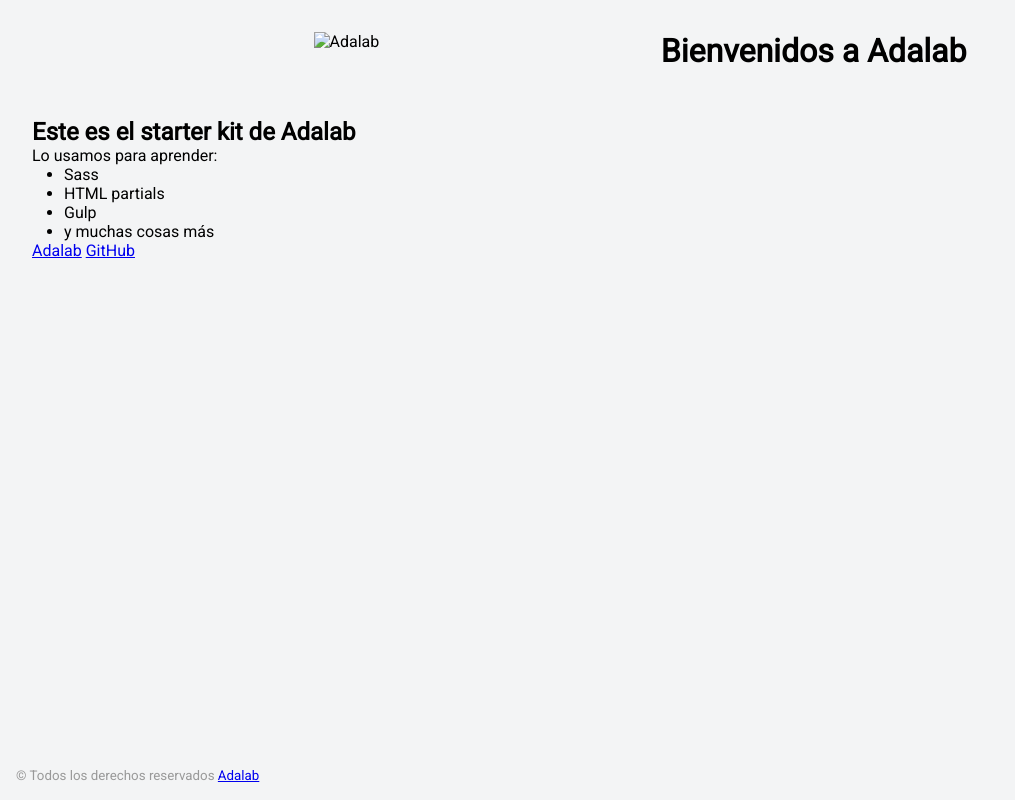
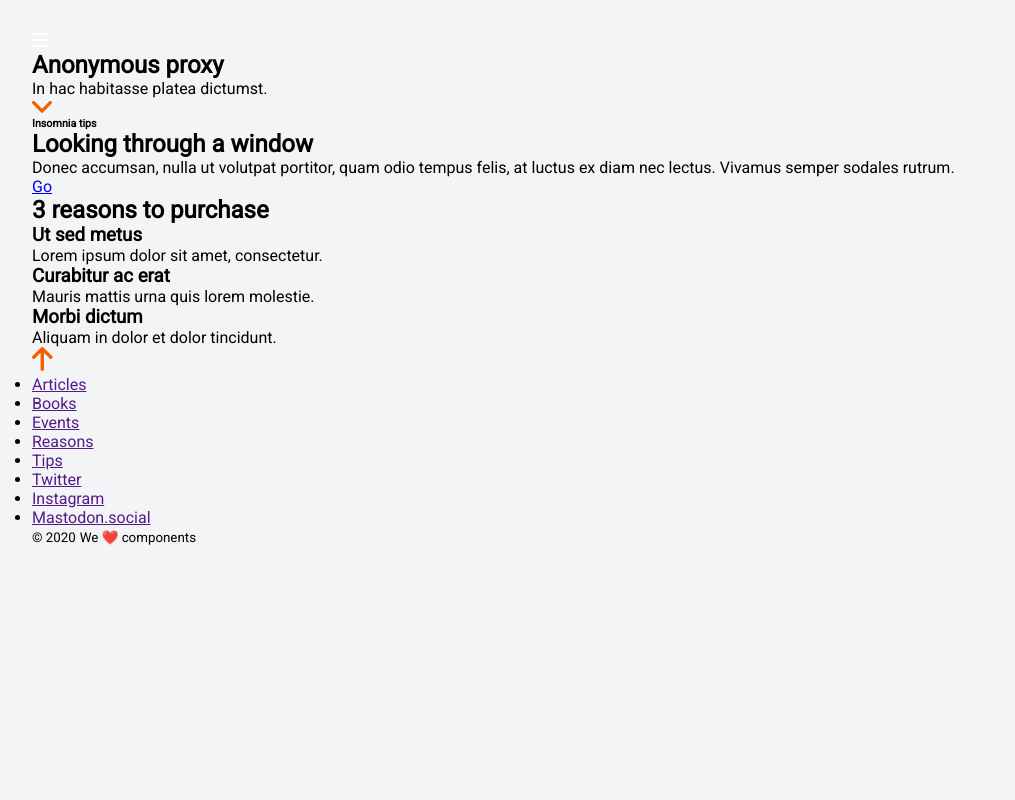
Before and after one commit to LuciaMezquida/anonymous-proxy, a website: page docs/index.html in a window 1280 px wide. Shown: the whole page, without its empty margins (0-1015 px from the left). Drawn offline with Linux system fonts and the light colour scheme.

Commit message:
Run docs

```diff
--- a/docs/assets/css/main.css
+++ /dev/null
@@ -1 +0,0 @@
-*{box-sizing:border-box;margin:0;padding:0}.link__adalab:hover{background-color:#099d8d;color:#fff}.link__github:hover{background-color:#CCC;color:#000}body{padding:2rem;height:100vh;background:url("../images/logo-adalab.png") center center no-repeat #f3f4f5;font-family:"Roboto",sans-serif}.page__header{display:flex;justify-content:space-evenly;margin-bottom:3rem}.page__footer{position:fixed;left:0;bottom:0;width:100vw;padding:1rem;color:#999}.main__list{padding-left:2rem}
--- /dev/null
+++ b/docs/assets/css/styles.css
@@ -0,0 +1 @@
+*{box-sizing:border-box;margin:0;padding:0}.link__adalab:hover{background-color:#099d8d;color:#fff}.link__github:hover{background-color:#CCC;color:#000}body{padding:2rem;height:100vh;background:#f3f4f5;font-family:"Roboto",sans-serif}
--- a/docs/index.html
+++ b/docs/index.html
@@ -4,42 +4,93 @@
     <meta charset="UTF-8" />
     <meta name="viewport" content="width=device-width, initial-scale=1" />
     <title>Adalab Web Starter Kit</title>
-    <link href="https://fonts.googleapis.com/css?family=Roboto&display=swap" rel="stylesheet" />
-    <link rel="stylesheet" href="./assets/css/main.css" />
-    <link rel="icon" href="./assets/images/favicon.png" />
+    <link
+      href="https://fonts.googleapis.com/css?family=Roboto&display=swap"
+      rel="stylesheet"
+    />
+    <link
+      rel="shortcut icon"
+      href="./assets/images/favicon.png"
+      type="image/x-icon"
+    />
+    <link rel="stylesheet" href="./assets/css/styles.css" />
   </head>
 
   <body>
-    <div class="page">
-      <header class="page__header">
-        <img src="./assets/images/logo-adalab.png" alt="Adalab">
-        <h1>Bienvenidos a Adalab</h1>
-      </header>
-
-      <main class="page__main">
-        <h2>Este es el starter kit de Adalab</h2>
-        <p>Lo usamos para aprender:</p>
-        <ul class="main__list">
-          <li>Sass</li>
-          <li>HTML partials</li>
-          <li>Gulp</li>
-          <li>y muchas cosas más</li>
+    <header class="header">
+      <a class="header__button" href="https://adalab.es/" title="Web de Adalab"
+        ><img src="./assets/images/ico-menu.svg" alt="menú"
+      /></a>
+    </header>
+    <section class="hero">
+      <div class="hero__text">
+        <h1 class="hero__text--title">Anonymous proxy</h1>
+        <p class="hero__text--paragraph">In hac habitasse platea dictumst.</p>
+        <a class="hero__text--down" href="" title="Go to 3 Reasons To Purchase"
+          ><img src="./assets/images/ico-scroll-down.svg" alt="botón"
+        /></a>
+      </div>
+    </section>
+    <main class="main">
+      <article class="main__looking">
+        <h6>Insomnia tips</h6>
+        <h2>Looking through a window</h2>
+        <p>
+          Donec accumsan, nulla ut volutpat portitor, quam odio tempus felis, at
+          luctus ex diam nec lectus. Vivamus semper sodales rutrum.
+        </p>
+        <a
+          class="manin__looking--go"
+          href="https://adalab.es/"
+          title="Go to Adalab"
+          >Go</a
+        >
+      </article>
+      <secction class="main__reasons">
+        <h2>3 reasons to purchase</h2>
+        <article class="main__reasons--article1">
+          <h3>Ut sed metus</h3>
+          <p>Lorem ipsum dolor sit amet, consectetur.</p>
+        </article>
+        <article class="main__reasons--article2">
+          <h3>Curabitur ac erat</h3>
+          <p>Mauris mattis urna quis lorem molestie.</p>
+        </article>
+        <article class="main__reasons--article3">
+          <h3>Morbi dictum</h3>
+          <p>Aliquam in dolor et dolor tincidunt.</p>
+        </article>
+        <a
+          href="https://adalab.es/"
+          class="main__reasons--button"
+          title="Web de Adalab"
+        ></a>
+      </secction>
+    </main>
+    <footer class="footer">
+      <a class="footer__arrow" href="" title="Inicio de la página"
+        ><img src="./assets/images/ico-arrow.svg" alt="botón flecha"
+      /></a>
+      <nav class="footer__one">
+        <ul>
+          <li><a class="footer-link" href="">Articles</a></li>
+          <li><a class="footer-link" href="">Books</a></li>
+          <li><a class="footer-link" href="">Events</a></li>
+          <li><a class="footer-link" href="">Reasons</a></li>
+          <li><a class="footer-link" href="">Tips</a></li>
         </ul>
-      </main>
-
-      <a class="link__adalab" href="https://adalab.es" target="_blank">Adalab</a>
-
-      <a class="link__github" href="https://github.com" target="_blank">GitHub</a>
-
-      <footer class="page__footer">
-        <small>
-          &copy; Todos los derechos reservados
-          <a class="link__adalab" href="https://adalab.es" target="_blank">Adalab</a>
-
-        </small>
-      </footer>
-
-    </div>
-    <script src="./assets/js/main.js"></script>
+      </nav>
+      <nav class="footer__two">
+        <ul>
+          <li><a class="footer-link" href="">Twitter</a></li>
+          <li><a class="footer-link" href="">Instagram</a></li>
+          <li><a class="footer-link" href="">Mastodon.social</a></li>
+        </ul>
+      </nav>
+      <div class="footer__copyright">
+        <small class="footer__copyright--copy">&copy 2020</small>
+        <small class="footer__copyright--love">We ❤️ components</small>
+      </div>
+    </footer>
   </body>
 </html>
```
Also changed, not shown: src/html/index.html (+1 -1 lines), docs/assets/images/icons8-company-100.png (added).
